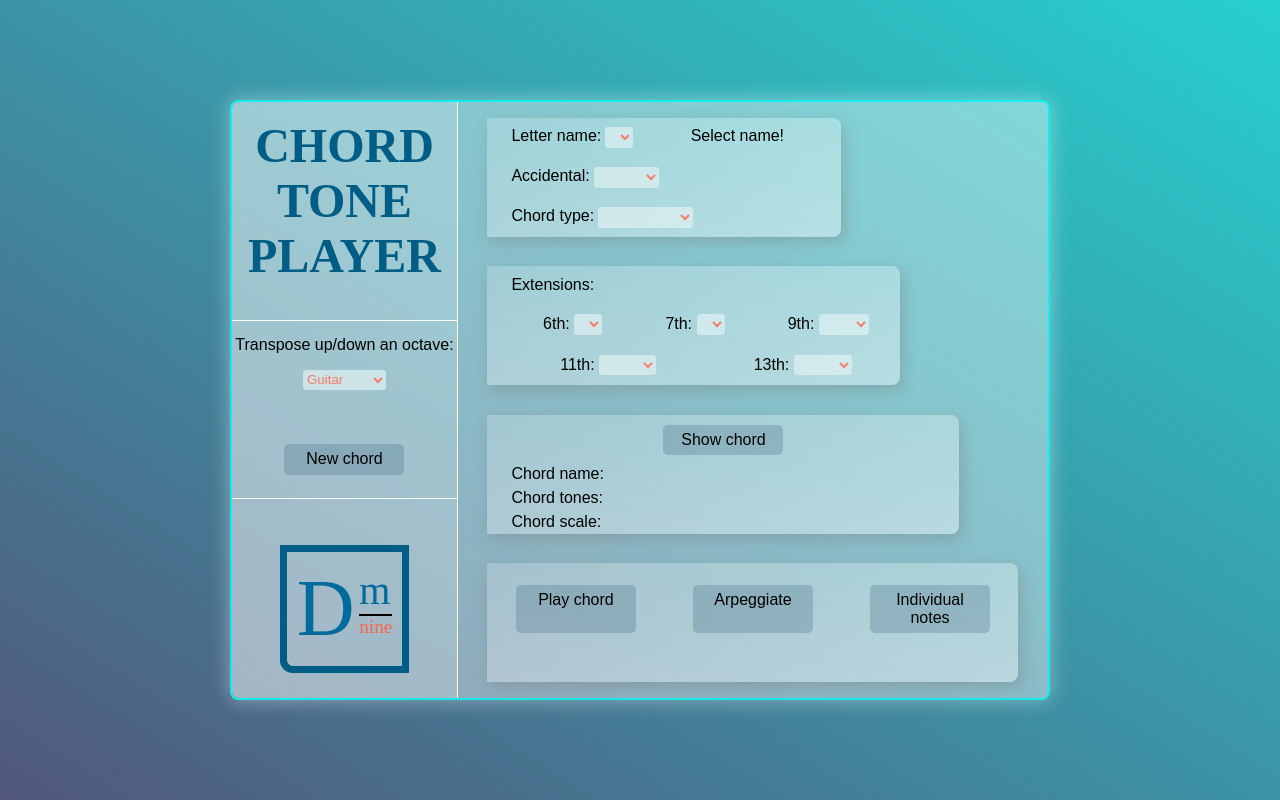
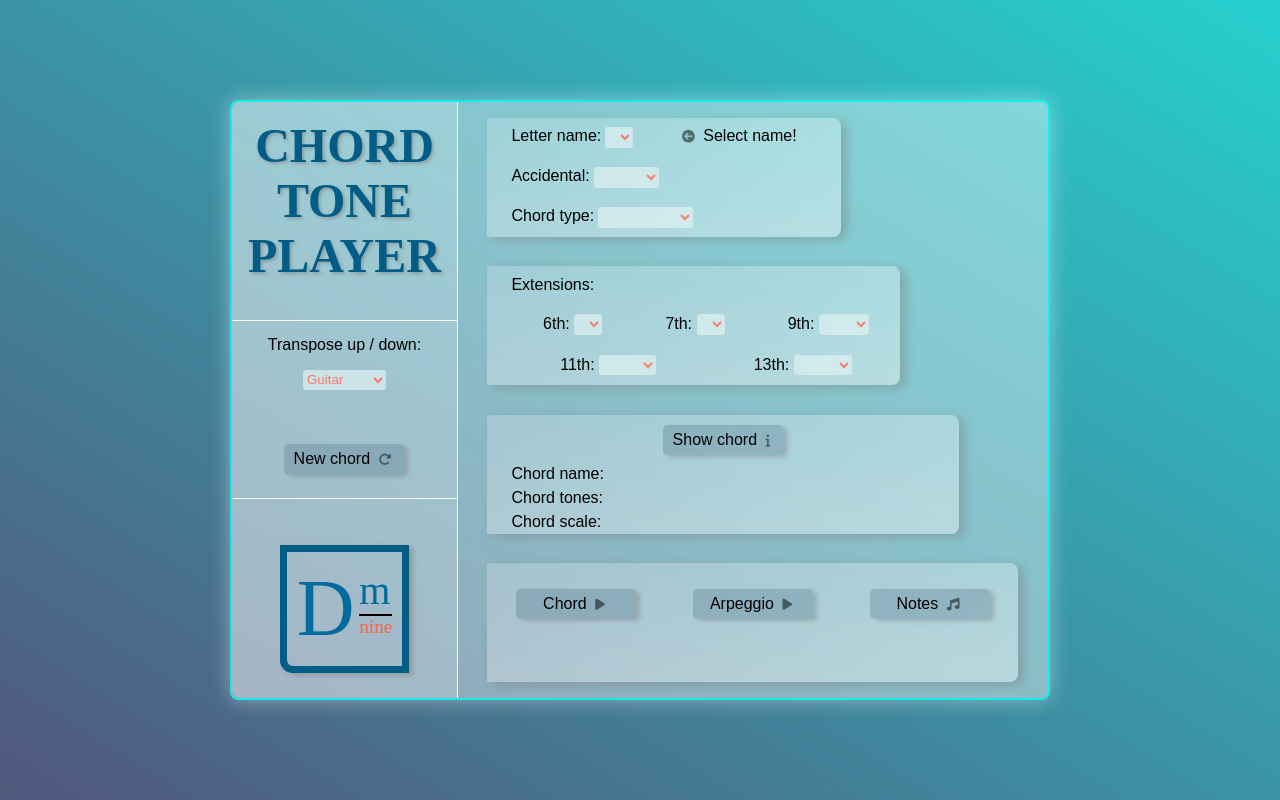
Before and after one commit to gaborio1/Chord-tone-player, a plain HTML site: page index.html in a window 1280 px wide. Drawn offline with nearby package versions, Linux system fonts and the light colour scheme; no server answers; a web font is replaced by a local one.

Commit message:
add font awesome icons

```diff
--- a/index.html
+++ b/index.html
@@ -9,7 +9,10 @@
 
     <!-- GOOGLE FONTS -->
     <link rel="preconnect" href="https://fonts.gstatic.com">
-  <link href="https://fonts.googleapis.com/css2?family=Mukta+Vaani:wght@200;300&display=swap" rel="stylesheet">
+    <link href="https://fonts.googleapis.com/css2?family=Mukta+Vaani:wght@200;300&display=swap" rel="stylesheet">
+
+    <!-- FONT AWESOME -->
+    <script src="https://kit.fontawesome.com/5b05473718.js" crossorigin="anonymous"></script>
 
     <!-- HOWLER JS MDN -->
     <script type="text/javascript" src="https://cdnjs.cloudflare.com/ajax/libs/howler/2.2.1/howler.js"></script>
@@ -27,8 +30,7 @@
           </div>
           <div id="sidebar-controls-container">
             <div id="transpose-select-container">
-              <label for="register">Transpose up/down an octave:</label>
-
+              <label for="register">Transpose up / down:</label>
               <select name="register" id="register">
                 <option value="guitar">Guitar</option>
                 <option value="bass" disabled>Bass</option>
@@ -36,14 +38,15 @@
               </select>
             </div>
             <div id="new-chord-btn-container">
+
               <!-- ORIGINAL BUTTON -->
               <!-- <button id="new-chord-btn" disabled>New chord</button> -->
 
               <!-- ANIMATED BUTTON  -->
               <div id="new-chord-btn" class="pre-animation-btn enabled-with-show-btn">
-                <span>New chord</span>
+                <span>New chord <i class="fas fa-redo-alt"></i></span>
             </div>
-            <!-- END -->
+            <!-- END OF ANIMATED BUTTON -->
 
             </div>
           </div>
@@ -74,7 +77,7 @@
                 <option value="a" class="note-name">a</option>
                 <option value="b" class="note-name">b</option>
               </select>
-              <p class="instruction hidden" id="name-instruction">Select name!</p>
+              <p class="instruction hidden" id="name-instruction"><i class="fas fa-arrow-circle-left"></i> Select name!</p>
             </div>
             <div id="triad-select-second-row" class="control-panel-row">
               <label for="accidental">Accidental:</label>
@@ -84,7 +87,7 @@
                 <option value="#" class="note-accidental">sharp #</option>
                 <option value="b" class="note-accidental">flat b</option>
               </select>
-              <p class="instruction hidden" id="accidental-instruction">Select accidental!</p>
+              <p class="instruction hidden" id="accidental-instruction"><i class="fas fa-arrow-circle-left"></i> Select accidental!</p>
             </div>
             <div id="triad-select-third-row" class="control-panel-row">
               <label for="type">Chord type:</label>
@@ -101,13 +104,13 @@
                 <option value="lydian">lydian</option>
                 <option value="invalid type" disabled>invalid type</option>
               </select>
-              <p class="instruction hidden" id="type-instruction">Select type!</p>
+              <p class="instruction hidden" id="type-instruction"><i class="fas fa-arrow-circle-left"></i> Select type!</p>
             </div>
           </div>
           <br>
           <div class="card animating-width" id="extension-select" class="">
             <div class="control-panel-row">
-            <p class="">Extensions: <span class="instruction hidden" id="extension-instruction">Optional!</span></p>
+            <p class="">Extensions: <span class="instruction hidden" id="extension-instruction"><i class="fas fa-question-circle"></i> Optional!</span></p>
             </div>
             <!-- <p class="instruction hidden" id="extension-instruction">Optional!</p> -->
             <div id="extension-select-first-row" class="control-panel-row">
@@ -156,13 +159,16 @@
           <br>
           <!-- <button type="button" onclick="displayData()">Get chord tones-onclick</button> -->
           <div class="card animating-width" id="display-chord">
+
             <!-- ORIGINAL BUTTON -->
             <!-- <button id="chord-tones-btn" disabled>Show chord tones</button> -->
 
             <!-- ANIMATED BUTTON  -->
             <div id="chord-tones-btn" class="pre-animation-btn">
-              <span>Show chord</span>
+              <span>Show chord <i class="fas fa-info"></i></span>
             </div>
+            <!-- END OF ANIMATED BUTTON -->
+
             <p id="invalid-key-message" class="hidden">Theoretical key!</p>
             <div id="display-chord-text-rows" class="control-panel-row">
               <p>Chord name: <span id="chordNameType"></span></p>
@@ -173,6 +179,7 @@
           <br>
           <div class="card" id="play-options">
             <div id="play-options-btn-row">
+
               <!-- ORIGINAL BUTTONS -->
               <!-- <button id="play-chord-btn" disabled>Play chord</button> -->
               <!-- <button id="arpeggiate-chord-btn" disabled>Arpeggiate</button> -->
@@ -180,14 +187,16 @@
 
               <!-- ANIMATED BUTTONS -->
               <div id="play-chord-btn" class="pre-animation-btn enabled-with-show-btn">
-                <span>Play chord</span>
+                <span>Chord <i class="fas fa-play"></i></span>
               </div>
               <div id="arpeggiate-chord-btn" class="pre-animation-btn enabled-with-show-btn">
-                <span>Arpeggiate</span>
+                <span>Arpeggio <i class="fas fa-play"></i></span>
               </div>
               <div id="play-individual-btn" class="pre-animation-btn enabled-with-show-btn">
-                <span>Individual notes</span>
+                <span>Notes <i class="fas fa-music"></i></span>
               </div>
+              <!-- END OF ANIMATED BUTTONS -->
+
             </div>
             <div id="audio-container"></div>
           </div>
--- a/style.css
+++ b/style.css
@@ -10,6 +10,7 @@ body {
     font-weight: 200;
 }
 
+/* BACKGROUND */
 #main {
     min-height: 100vh;
     /* https://uigradients.com/#AquaMarine */
@@ -30,6 +31,7 @@ body {
      border-radius: .5rem;
 }
 
+/* PLAYER GLASS BOARD */
 .glass {
     border: 2px solid rgba(9, 241, 241, 0.9);
     box-shadow: 0px 0px 20px rgba(255, 255, 255, 0.4);
@@ -61,6 +63,7 @@ body {
     text-align: center;
     padding: 1rem;
     color: rgb(1, 92, 134);
+    text-shadow: 2px 2px 3px rgba(122, 122, 122, 0.5);
 }
 
 #sidebar-controls-container {
@@ -102,6 +105,7 @@ body {
     justify-content: center;
     color: rgb(0, 107, 156);
     padding: 10px;
+    box-shadow: 4px 2px 5px rgba(122, 122, 122, 0.5);
 }
 
 #m-nine {
@@ -166,6 +170,7 @@ button.hover:hover {
     margin: .5rem;
     background-color: rgba(86, 125, 143, 0.35);
     border-radius: .3rem;
+    box-shadow: 4px 2px 4px rgba(122, 122, 122, 0.4);
 }
 
 .animated-btn {
@@ -224,6 +229,14 @@ button.hover:hover {
 }
 /* END OF ANIMATED BUTTON */
 
+
+/*  FONT AWESOME ICONS*/
+i {
+    font-size: .8rem;
+    margin: 0px 4px 0px 4px;
+    color: rgba(0, 0, 0, 0.5);
+}
+
 select {
     border: none;
     width: fit-content;
@@ -245,14 +258,11 @@ select {
     margin: 0px 0px 0px 5%;
     border-top-right-radius: .5rem;
     border-bottom-right-radius: .5rem;
-    box-shadow: 3px 5px 15px rgba(122, 122, 122, 0.4);
+    box-shadow: 6px 3px 10px rgba(122, 122, 122, 0.4);
     display: flex;
     /* THIS FIXES SHOW CHORD TONES CARD HEIGHT */
     line-height: 1.1rem;
 }
-
-
-
 
 .control-panel-row {
     margin-left: 1.5rem;
@@ -367,7 +377,7 @@ select {
 }
 
 .sound-div:hover {
-    background-color: rgba(255, 99, 71, 0.8);
+    background-color: rgba(255, 99, 71, 0.7);
 }
 
 /* SIDEBAR FROM ABOVE */
@@ -383,8 +393,6 @@ select {
 #sidebar {
     animation: 1.8s ease-out 0s 1 slideInFromAbove;
 }
-
-
 
 /* CARDS FROM LEFT */
 @keyframes slideInFromLeft {
```
Also changed, not shown: README.md. Lines whose indentation alone changed are shown as unchanged.
